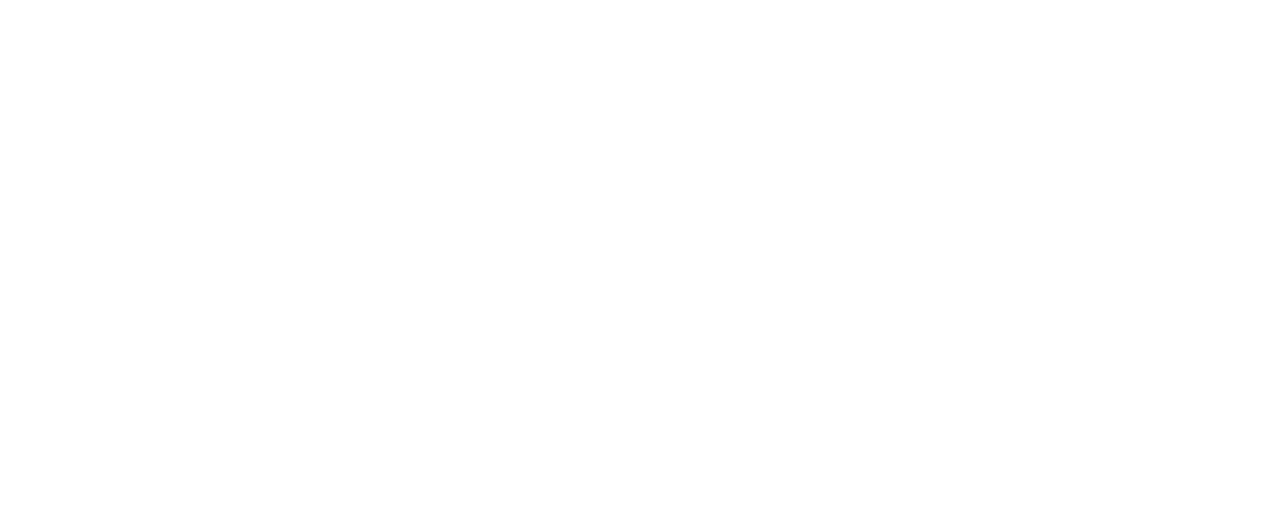
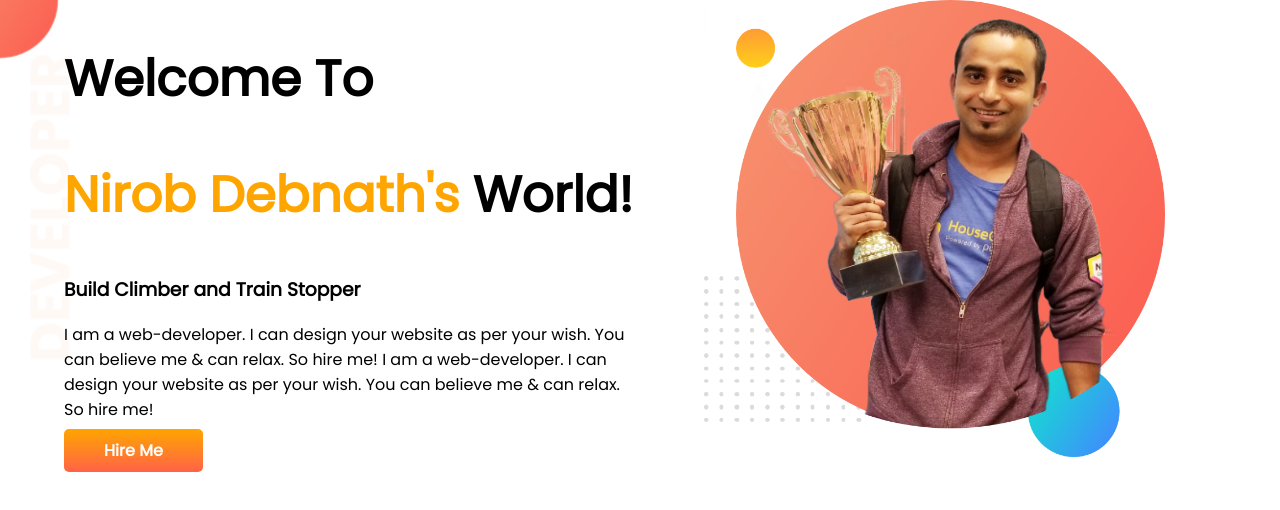
Before and after one commit to Nirob-Debnath/developer-portfolio01, a plain HTML site: page index.html in a window 1280 px wide. Drawn offline with Linux system fonts and the light colour scheme.

Commit message:
top banner added

```diff
--- a/index.html
+++ b/index.html
@@ -1,13 +1,32 @@
 <!DOCTYPE html>
 <html lang="en">
+
 <head>
     <meta charset="UTF-8">
     <meta http-equiv="X-UA-Compatible" content="IE=edge">
     <meta name="viewport" content="width=device-width, initial-scale=1.0">
     <title>Nirob Portfolio</title>
+    <link rel="preconnect" href="https://fonts.googleapis.com">
+    <link rel="preconnect" href="https://fonts.gstatic.com" crossorigin>
+    <link href="https://fonts.googleapis.com/css2?family=Poppins&display=swap" rel="stylesheet">
     <link rel="stylesheet" href="style.css">
 </head>
+
 <body>
+    <section class="top-banner">
+        <div class="half-width">
+            <h1>Welcome To</h1>
+            <h1><span class="orange-color">Nirob Debnath's</span> World!</h1>
+            <h3>Build Climber and Train Stopper</h3>
+            <p>I am a web-developer. I can design your website as per your wish. You can believe me & can relax. So hire
+                me! I am a web-developer. I can design your website as per your wish. You can believe me & can relax. So
+                hire me!</p>
+            <a class="link-button" target="_blank" href="http://linkedin.com">Hire Me</a>
+        </div>
+        <div class="half-width">
+            <img src="images/jhankar00111.png" alt="Jhankar Mahmud">
+        </div>
+    </section>
+</body>
 
-</body>
 </html>
--- a/style.css
+++ b/style.css
@@ -0,0 +1,39 @@
+body {
+    font-family: 'Poppins', sans-serif;
+    margin: 0;
+}
+
+h1 {
+    font-size: 50px;
+}
+
+.orange-color {
+    color: orange;
+}
+
+section {
+    display: flex;
+}
+
+.half-width {
+    width: 50%;
+    padding-left: 5%;
+}
+
+.half-width img {
+    width: 80%;
+}
+
+.link-button {
+    text-decoration: none;
+    background-image: linear-gradient(orange, tomato);
+    color: white;
+    font-weight: 700;
+    padding: 10px 40px;
+    border-radius: 5px;
+}
+
+.top-banner {
+    background-image: url(images/top-banner.png);
+    background-repeat: no-repeat;
+}
```
Also changed, not shown: images/dream-bg.png (added), images/exp-bg.png (added), images/jhankar.png (added), images/jhankar00111.png (added), images/jhankar2.png (added), images/my-bg.png (added), images/my-bg2.png (added), images/top-banner.png (added), 7 other files.
